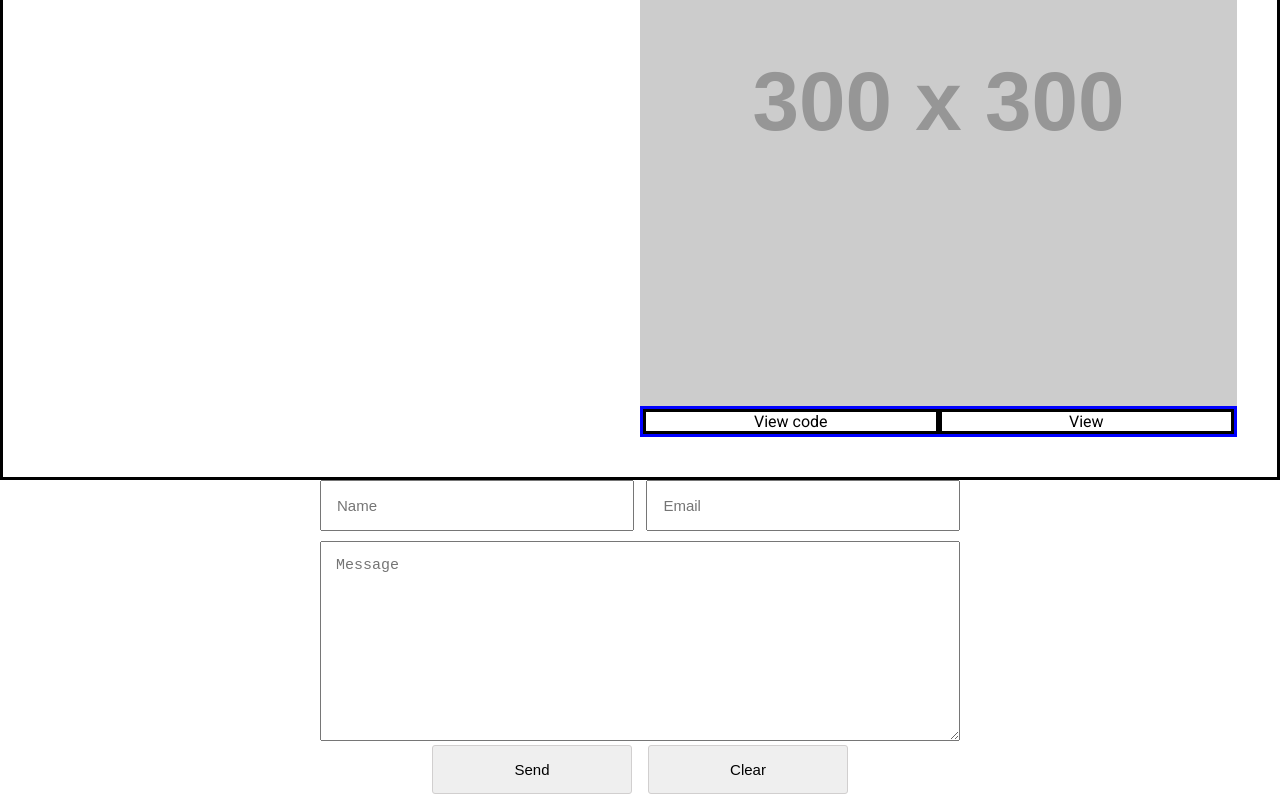
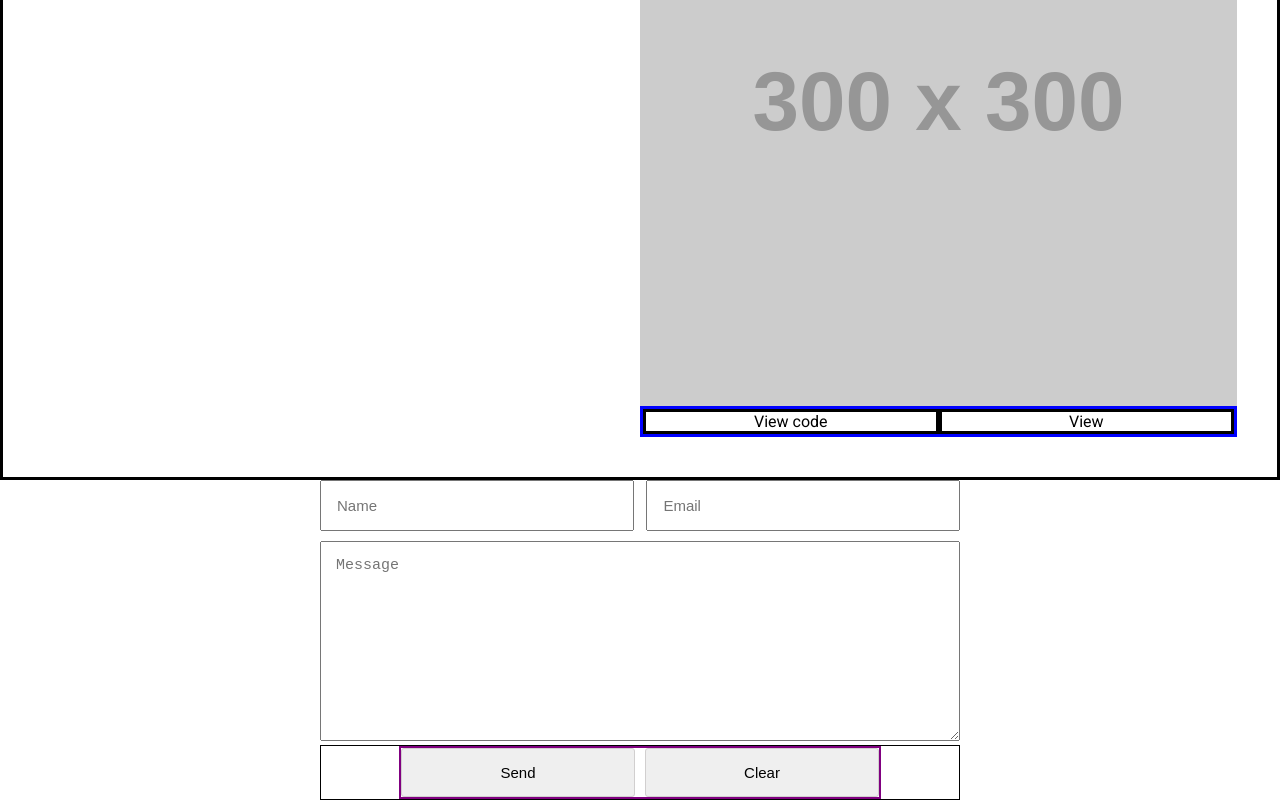
Before and after one commit to pedrolmr/my-portfolio, a React (Create React App) app: page / in a window 1280 px wide. Shown: the part 1760-2560 px from the top of the page. Built offline with nearby package versions, Linux system fonts and the light colour scheme; the HTML template or start-up script is replaced by a standard one.

Commit message:
changed input button for button component

```diff
--- a/src/components/Main.js
+++ b/src/components/Main.js
@@ -60,7 +60,7 @@ class Main extends React.Component{
                             <Textarea type="message" name="message" placeholder="Message" />
                             <ButtonWrapper>
                                 <Buttons>
-                                    <InputButton type="submit" value="Send" />
+                                    <SubmitButton type="submit">Send</SubmitButton>
                                     <ClearButton>Clear</ClearButton>
                                 </Buttons>
                             </ButtonWrapper>
@@ -126,12 +126,12 @@ const Textarea = styled.textarea`
     box-sizing : border-box;
     outline:none;
 `
-const InputButton = styled.input`
+const SubmitButton = styled.button`
     border: 1px solid #d1cfcf;
     border-radius:3px;
     text-align:center;
     padding:15px;
-    width:200px;
+    width:49%;
     font-size:15px;
 `
 const ClearButton = styled.button`
@@ -139,16 +139,18 @@ const ClearButton = styled.button`
     border-radius:3px;
     text-align:center;
     padding:15px;
-    width:200px;
+    width:49%;
     font-size:15px;
 `
 const ButtonWrapper = styled.div`
+    border:1px solid black;
     display:flex;
     justify-content:center;
 `
 const Buttons = styled.div`
+    border:2px solid purple;
     display:flex;
-    width:65%;
+    width:75%;
     justify-content:space-between;
     gi
 `
```
